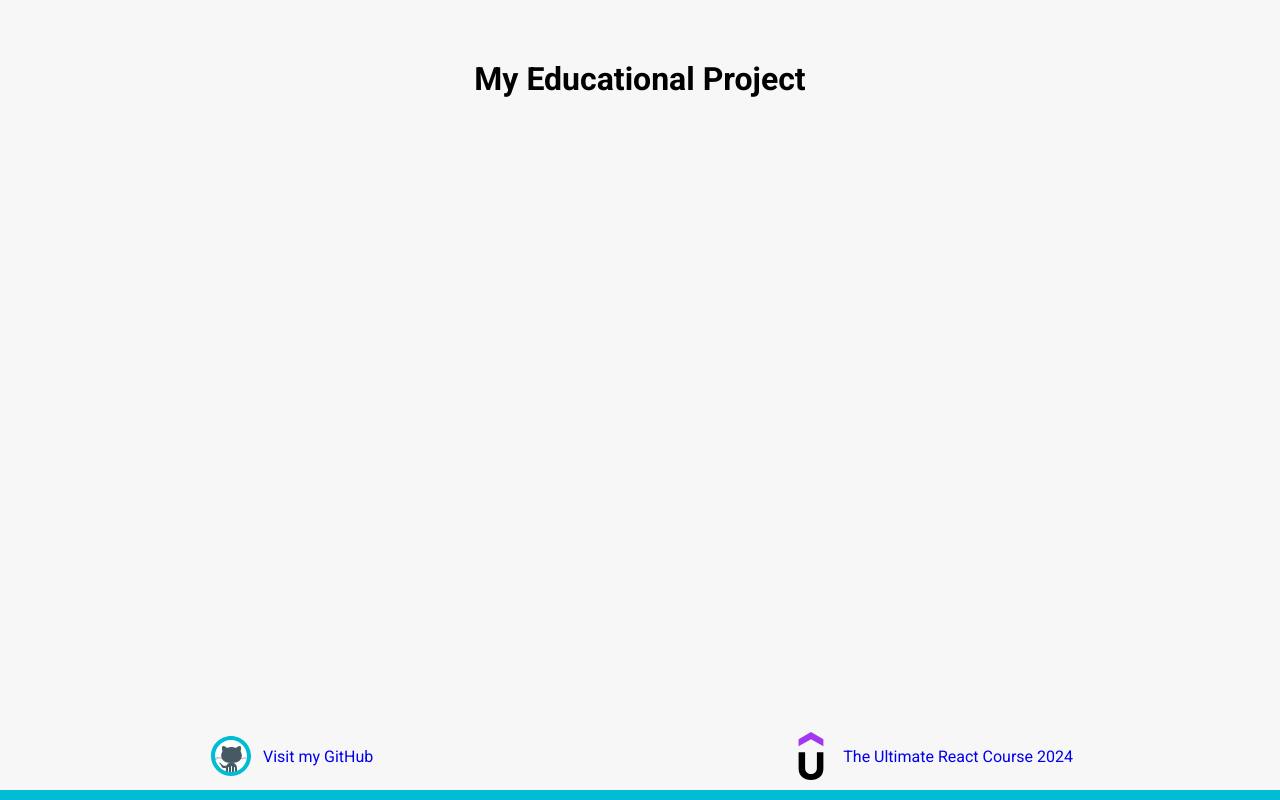
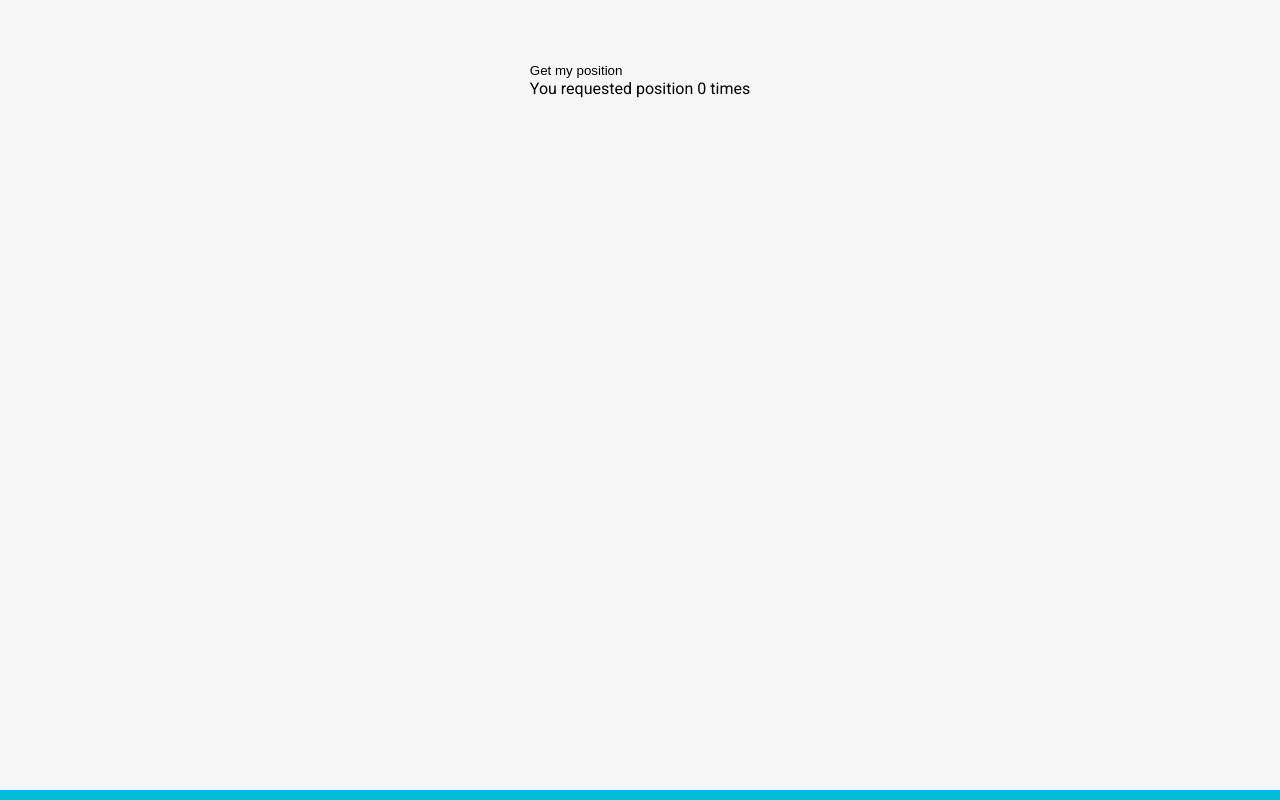
Before and after one commit to VitalyRK/2024-Jonas-ReactCourse, a React (Vite) app: page / in a window 1280 px wide. Built offline with nearby package versions, Linux system fonts and the light colour scheme.

Commit message:
feat: complete (Sun, Jan 28, 2024  7:45:08 PM)

```diff
--- a/src/App.tsx
+++ b/src/App.tsx
@@ -1,14 +1,78 @@
-import About from './components/About/About';
-
 import './global.css';
 
-function App() {
+import { useState } from 'react';
+
+function useGeolocation() {
+  const [isLoading, setIsLoading] = useState(false);
+  const [position, setPosition] = useState<{
+    lat: number;
+    lng: number;
+  }>({
+    lat: 0,
+    lng: 0,
+  });
+  const [error, setError] = useState<string>('');
+
+  function getPosition() {
+    if (!navigator.geolocation)
+      return setError('Your browser does not support geolocation');
+
+    setIsLoading(true);
+    navigator.geolocation.getCurrentPosition(
+      (pos) => {
+        setPosition({
+          lat: pos.coords.latitude,
+          lng: pos.coords.longitude,
+        });
+        setIsLoading(false);
+      },
+      (error) => {
+        setError(error.message);
+        setIsLoading(false);
+      }
+    );
+  }
+
+  return { isLoading, position, error, getPosition };
+}
+
+export default function App() {
+  const {
+    isLoading,
+    position: { lat, lng },
+    error,
+    getPosition,
+  } = useGeolocation();
+
+  const [countClicks, setCountClicks] = useState(0);
+
+  function handleClick() {
+    setCountClicks((count) => count + 1);
+    getPosition();
+  }
+
   return (
-    <>
-      <h1>My Educational Project</h1>
-      <About />
-    </>
+    <div>
+      <button onClick={handleClick} disabled={isLoading}>
+        Get my position
+      </button>
+
+      {isLoading && <p>Loading position...</p>}
+      {error && <p>{error}</p>}
+      {!isLoading && !error && lat !== 0 && lng !== 0 && (
+        <p>
+          Your GPS position:
+          <a
+            target="_blank"
+            rel="noreferrer"
+            href={`https://www.openstreetmap.org/#map=16/${lat}/${lng}`}
+          >
+            {lat}, {lng}
+          </a>
+        </p>
+      )}
+
+      <p>You requested position {countClicks} times</p>
+    </div>
   );
 }
-
-export default App;
```
